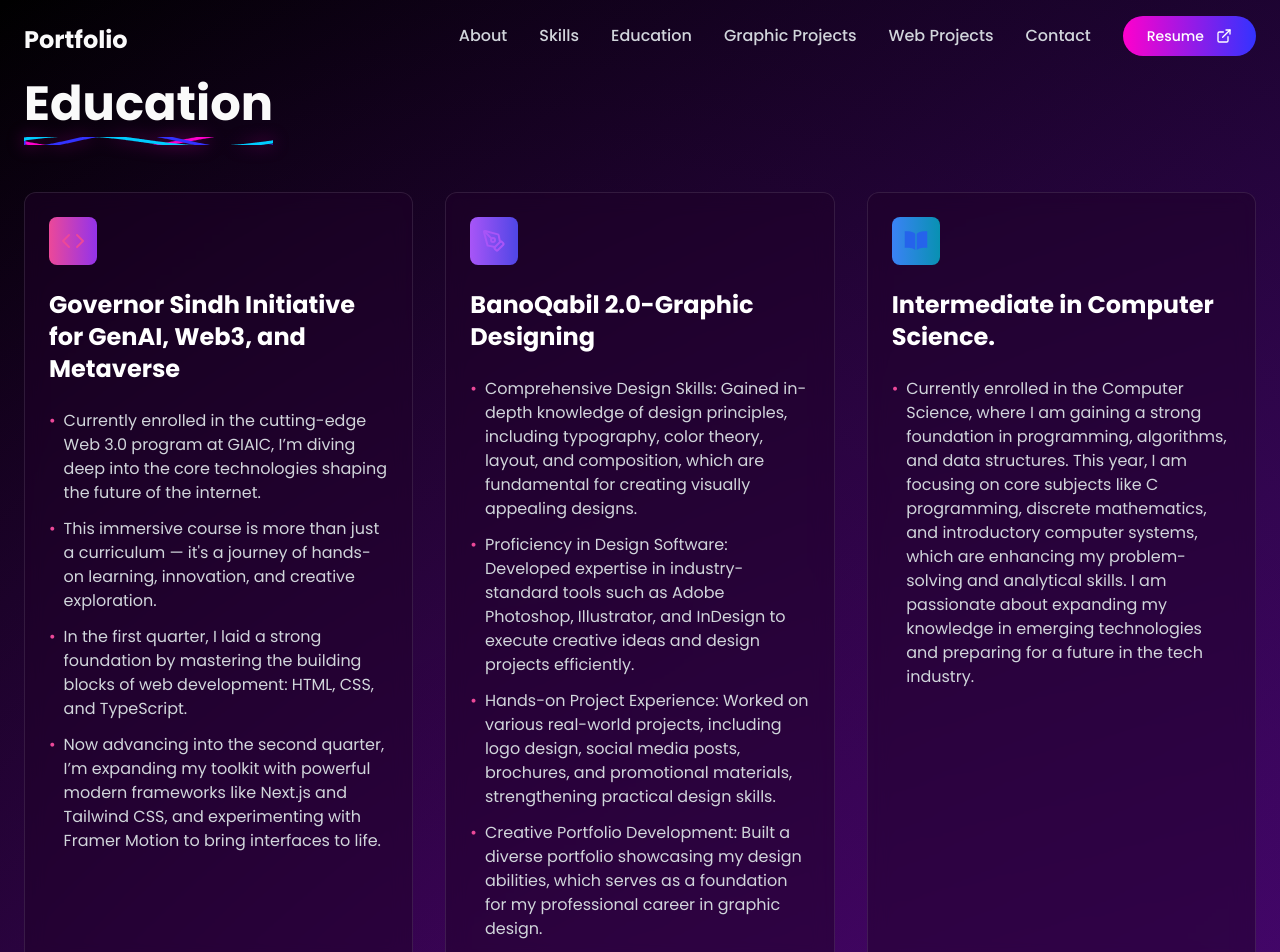
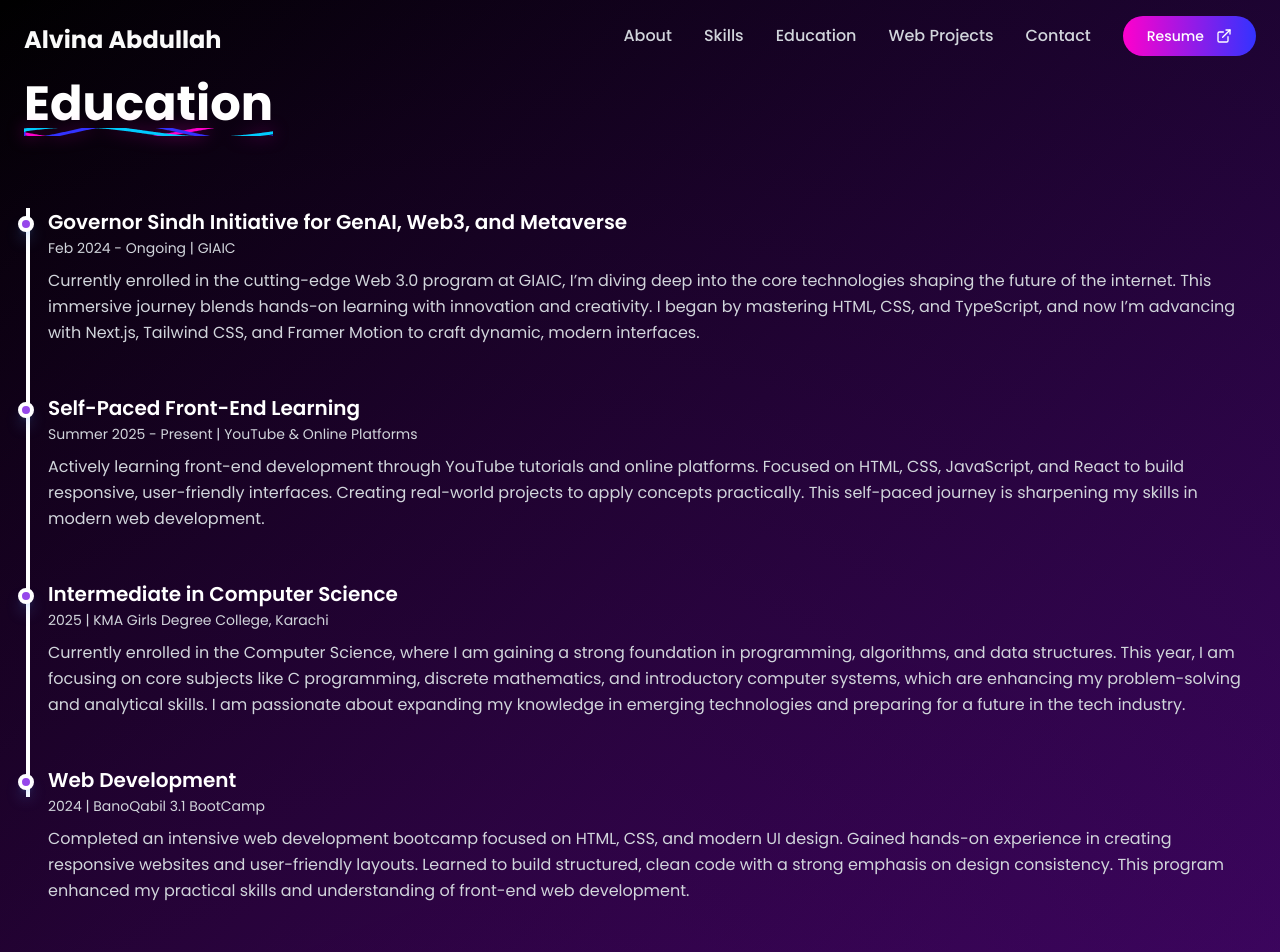
Before and after one commit to alvina-abdullah/Professional-Portfolio, a Next.js app: page /education in a window 1280 px wide. Shown: the top 952 px of the page. Built offline with nearby package versions, Linux system fonts and the light colour scheme.

Commit message:
some changes

```diff
--- a/app/education/page.tsx
+++ b/app/education/page.tsx
@@ -1,45 +1,49 @@
-"use client"
+"use client";
 
-import { motion } from "framer-motion"
-import { Code, PenTool } from "lucide-react"
-import WaveAnimation from "@/components/wave-animation"
-import { IoBookSharp } from "react-icons/io5";
+import { motion, useScroll, useTransform } from "framer-motion";
+import { useRef } from "react";
+import WaveAnimation from "@/components/wave-animation";
+
 const education = [
   {
     id: 1,
+    date: "Feb 2024 - Ongoing | GIAIC",
     title: "Governor Sindh Initiative for GenAI, Web3, and Metaverse",
-    icon: <Code className="h-6 w-6 text-pink-500" />,
-    items: [
-      "Currently enrolled in the cutting-edge Web 3.0 program at GIAIC, I’m diving deep into the core technologies shaping the future of the internet.",
-      "This immersive course is more than just a curriculum — it's a journey of hands-on learning, innovation, and creative exploration.",
-      "In the first quarter, I laid a strong foundation by mastering the building blocks of web development: HTML, CSS, and TypeScript.",
-      "Now advancing into the second quarter, I’m expanding my toolkit with powerful modern frameworks like Next.js and Tailwind CSS, and experimenting with Framer Motion to bring interfaces to life."
-    ],
-    color: "from-pink-500 to-purple-600",
+   description: `Currently enrolled in the cutting-edge Web 3.0 program at GIAIC, I’m diving deep into the core technologies shaping the future of the internet. This immersive journey blends hands-on learning with innovation and creativity. I began by mastering HTML, CSS, and TypeScript, and now I’m advancing with Next.js, Tailwind CSS, and Framer Motion to craft dynamic, modern interfaces.`,
+
   },
 {
   id: 2,
-    title: "BanoQabil 2.0-Graphic Designing",
-    icon: <PenTool className="h-6 w-6 text-purple-500" />,
-    items: ["Comprehensive Design Skills: Gained in-depth knowledge of design principles, including typography, color theory, layout, and composition, which are fundamental for creating visually appealing designs.",
-       "Proficiency in Design Software: Developed expertise in industry-standard tools such as Adobe Photoshop, Illustrator, and InDesign to execute creative ideas and design projects efficiently.",
-       "Hands-on Project Experience: Worked on various real-world projects, including logo design, social media posts, brochures, and promotional materials, strengthening practical design skills.",
-       "Creative Portfolio Development: Built a diverse portfolio showcasing my design abilities, which serves as a foundation for my professional career in graphic design."
-      ],
-    color: "from-purple-500 to-indigo-600",
+  date: "Summer 2025 - Present | YouTube & Online Platforms",
+  title: "Self-Paced Front-End Learning",
+  description: `Actively learning front-end development through YouTube tutorials and online platforms. Focused on HTML, CSS, JavaScript, and React to build responsive, user-friendly interfaces. Creating real-world projects to apply concepts practically. This self-paced journey is sharpening my skills in modern web development.`,
 },
   {
     id: 3,
-    title: "Intermediate in Computer Science.",
-    icon: <IoBookSharp className="h-6 w-6 text-blue-600" />,
-    items: [
-      "Currently enrolled in the Computer Science, where I am gaining a strong foundation in programming, algorithms, and data structures. This year, I am focusing on core subjects like C programming, discrete mathematics, and introductory computer systems, which are enhancing my problem-solving and analytical skills. I am passionate about expanding my knowledge in emerging technologies and preparing for a future in the tech industry.",
-    ],
-    color: "from-blue-500 to-cyan-600",
+    date: "2025 | KMA Girls Degree College, Karachi",
+    title: "Intermediate in Computer Science",
+    description: `Currently enrolled in the Computer Science, where I am gaining a strong foundation in programming, algorithms, and data structures. This year, I am focusing on core subjects like C programming, discrete mathematics, and introductory computer systems, which are enhancing my problem-solving and analytical skills. I am passionate about expanding my knowledge in emerging technologies and preparing for a future in the tech industry.`,
   },
-]
+  {
+  id: 4,
+  date: "2024 | BanoQabil 3.1 BootCamp",
+  title: "Web Development",
+  description: `Completed an intensive web development bootcamp focused on HTML, CSS, and modern UI design. Gained hands-on experience in creating responsive websites and user-friendly layouts. Learned to build structured, clean code with a strong emphasis on design consistency. This program enhanced my practical skills and understanding of front-end web development.`,
+},
+    {
+    id: 5,
+    date: "2023 | BanoQabil 2.0",
+    title: "Graphic Designing",
+    description: `I have developed a strong foundation in graphic design, mastering key principles like typography, color theory, and composition. I’m proficient in industry-standard tools such as Adobe Photoshop, Illustrator, and InDesign. Through hands-on projects, I’ve created logos, brochures, and social media designs that reflect real-world experience. My growing portfolio showcases my creativity and readiness for a professional design career.`,
+  },
+  {
+    id: 6,
+    date: "2023 | Al-Makhdoom Public School, Karachi ",
+    title: "Matriculation",
+    description: `Completed my matriculation with a focus on biology and science subjects.Built a strong foundation in science and mathematics during matriculation, achieving excellent academic results. Actively participated in school clubs, science fairs, and administration duties, which strengthened my leadership, communication, and teamwork skills.`,
+  },
+];
 
-export default function Education() {
 const containerVariants = {
   hidden: { opacity: 0 },
   visible: {
@@ -48,7 +52,7 @@ export default function Education() {
       staggerChildren: 0.2,
     },
   },
-  }
+};
 
 const itemVariants = {
   hidden: { opacity: 0, y: 20 },
@@ -59,60 +63,80 @@ export default function Education() {
       duration: 0.5,
     },
   },
-  }
+};
+
+export default function EducationTimeline() {
+  const ref = useRef(null);
+
+  // Scroll progress hook
+  const { scrollYProgress } = useScroll({
+    target: ref,
+    offset: ["start end", "end start"], // when it enters and leaves the screen
+  });
+
+  // Animate line height from 0% to 100%
+  const lineHeight = useTransform(scrollYProgress, [0, 1], ["0%", "100%"]);
 
   return (
-    <section id="education" className="py-20 relative overflow-hidden">
-      <div className="container mx-auto px-4 md:px-6">
+    <section
+      id="education"
+      className="relative py-20 text-white overflow-hidden"
+    >
+      {/* Top blur wave */}
+      <div className="absolute top-0 left-0 w-full h-20 opacity-30 blur-2xl pointer-events-none" />
+
+      <div className="container mx-auto px-4 md:px-6 relative z-10">
+        {/* Heading */}
         <motion.div
-          initial={{ opacity: 0, y: 20 }}
+          initial={{ opacity: 0, y: 40 }}
           whileInView={{ opacity: 1, y: 0 }}
           viewport={{ once: true }}
-          transition={{ duration: 0.5 }}
+          transition={{ duration: 0.6, ease: "easeOut" }}
           className="mb-16"
         >
-          <h2 className="text-4xl md:text-5xl font-bold mb-4">
-            <span className="relative">
+          <h2 className="text-4xl md:text-5xl font-bold mb-4 relative inline-block">
             Education
             <span className="absolute -bottom-2 left-0 w-full h-2">
               <WaveAnimation />
             </span>
-            </span>
           </h2>
         </motion.div>
+
+        {/* Timeline */}
+        <div ref={ref} className="relative ml-6">
+          {/* Scroll-based animated vertical line */}
+          <motion.div
+            style={{ height: lineHeight }}
+            className="absolute left-[-22px] top-0 w-1 bg-white origin-top"
+          />
 
           <motion.div
             variants={containerVariants}
             initial="hidden"
             whileInView="visible"
             viewport={{ once: true }}
-          className="grid grid-cols-1 md:grid-cols-2 lg:grid-cols-3 gap-8"
+            className="relative"
           >
-          {education.map((service, index) => (
-            <motion.div key={index} variants={itemVariants} className="service-card rounded-xl p-6 h-full">
-              <div
-                className={`bg-gradient-to-r ${service.color} p-3 rounded-lg inline-flex items-center justify-center mb-6`}
+            {education.map((edu) => (
+              <motion.div
+                key={edu.id}
+                variants={itemVariants}
+                className="mb-12 relative"
               >
-                {service.icon}
-              </div>
-              <h3 className="text-2xl font-bold mb-6 text-white">{service.title}</h3>
-
-              {Array.isArray(service.items) ? (
-                <ul className="space-y-3">
-                  {service.items.map((item, idx) => (
-                    <li key={idx} className="flex items-start">
-                      <span className="text-pink-500 mr-2">•</span>
-                      <span className="text-gray-300">{item}</span>
-                    </li>
-                  ))}
-                </ul>
-              ) : (
-                <p className="text-gray-300">{service.items}</p>
-              )}
+                <div className="absolute w-4 h-4 bg-[#9647eb] border-4 border-white rounded-full left-[-30px] top-2 shadow-lg shadow-blue-400/40"></div>
+                <h3 className="text-xl font-semibold">{edu.title}</h3>
+                <span className="text-sm text-gray-300">{edu.date}</span>
+                <p className="mt-2 text-gray-300 leading-relaxed">
+                  {edu.description}
+                </p>
               </motion.div>
             ))}
           </motion.div>
         </div>
+      </div>
+
+      {/* Bottom blurred wave */}
+      <div className="absolute bottom-0 left-0 w-full h-40 opacity-30 blur-2xl pointer-events-none" />
     </section>
-  )
+  );
 }
--- a/app/page.tsx
+++ b/app/page.tsx
@@ -64,7 +64,7 @@ export default function Home() {
       <Hero/>
       <About/>
       <WebProjects/>
-      <GraphicProjects/>
+      {/* <GraphicProjects/> */}
       <Skills/>
       <Education/>
       {/* <StepsSection/> */}
--- a/app/skills/page.tsx
+++ b/app/skills/page.tsx
@@ -165,3 +165,4 @@ function AnimatedSkill({ skill, index, inView }: { skill: any; index: number; in
     </div>
   )
 }
+export default Skills
--- a/app/web-projects/page.tsx
+++ b/app/web-projects/page.tsx
@@ -187,12 +187,12 @@ export default function WebProjects() {
         whileInView="visible"
         viewport={{ once: true }}
       >
-        <Button variant="outline" size="lg" asChild className="relative overflow-hidden group">
+        {/* <Button variant="outline" size="lg" asChild className="relative overflow-hidden group">
           <Link href="/web-projects" rel="noopener noreferrer">
             <span className="relative z-10">View All Projects</span>
             <span className="absolute inset-0 bg-primary/10 w-0 group-hover:w-full transition-all duration-300 ease-out" />
           </Link>
-        </Button>
+        </Button> */}
       </motion.div>
     </section>
   )
--- a/components/Education.tsx
+++ b/components/Education.tsx
@@ -1,45 +1,49 @@
-"use client"
+"use client";
 
-import { motion } from "framer-motion"
-import { Code, PenTool } from "lucide-react"
-import WaveAnimation from "@/components/wave-animation"
-import { IoBookSharp } from "react-icons/io5";
+import { motion, useScroll, useTransform } from "framer-motion";
+import { useRef } from "react";
+import WaveAnimation from "@/components/wave-animation";
+
 const education = [
   {
     id: 1,
+    date: "Feb 2024 - Ongoing | GIAIC",
     title: "Governor Sindh Initiative for GenAI, Web3, and Metaverse",
-    icon: <Code className="h-6 w-6 text-pink-500" />,
-    items: [
-      "Currently enrolled in the cutting-edge Web 3.0 program at GIAIC, I’m diving deep into the core technologies shaping the future of the internet.",
-      "This immersive course is more than just a curriculum — it's a journey of hands-on learning, innovation, and creative exploration.",
-      "In the first quarter, I laid a strong foundation by mastering the building blocks of web development: HTML, CSS, and TypeScript.",
-      "Now advancing into the second quarter, I’m expanding my toolkit with powerful modern frameworks like Next.js and Tailwind CSS, and experimenting with Framer Motion to bring interfaces to life."
-    ],
-    color: "from-pink-500 to-purple-600",
+   description: `Currently enrolled in the cutting-edge Web 3.0 program at GIAIC, I’m diving deep into the core technologies shaping the future of the internet. This immersive journey blends hands-on learning with innovation and creativity. I began by mastering HTML, CSS, and TypeScript, and now I’m advancing with Next.js, Tailwind CSS, and Framer Motion to craft dynamic, modern interfaces.`,
+
   },
 {
   id: 2,
-    title: "BanoQabil 2.0-Graphic Designing",
-    icon: <PenTool className="h-6 w-6 text-purple-500" />,
-    items: ["Comprehensive Design Skills: Gained in-depth knowledge of design principles, including typography, color theory, layout, and composition, which are fundamental for creating visually appealing designs.",
-       "Proficiency in Design Software: Developed expertise in industry-standard tools such as Adobe Photoshop, Illustrator, and InDesign to execute creative ideas and design projects efficiently.",
-       "Hands-on Project Experience: Worked on various real-world projects, including logo design, social media posts, brochures, and promotional materials, strengthening practical design skills.",
-       "Creative Portfolio Development: Built a diverse portfolio showcasing my design abilities, which serves as a foundation for my professional career in graphic design."
-      ],
-    color: "from-purple-500 to-indigo-600",
+  date: "Summer 2025 - Present | YouTube & Online Platforms",
+  title: "Self-Paced Front-End Learning",
+  description: `Actively learning front-end development through YouTube tutorials and online platforms. Focused on HTML, CSS, JavaScript, and React to build responsive, user-friendly interfaces. Creating real-world projects to apply concepts practically. This self-paced journey is sharpening my skills in modern web development.`,
 },
   {
     id: 3,
-    title: "Intermediate in Computer Science.",
-    icon: <IoBookSharp className="h-6 w-6 text-blue-600" />,
-    items: [
-      "Currently enrolled in the Computer Science, where I am gaining a strong foundation in programming, algorithms, and data structures. This year, I am focusing on core subjects like C programming, discrete mathematics, and introductory computer systems, which are enhancing my problem-solving and analytical skills. I am passionate about expanding my knowledge in emerging technologies and preparing for a future in the tech industry.",
-    ],
-    color: "from-blue-500 to-cyan-600",
+    date: "2025 | KMA Girls Degree College, Karachi",
+    title: "Intermediate in Computer Science",
+    description: `Currently enrolled in the Computer Science, where I am gaining a strong foundation in programming, algorithms, and data structures. This year, I am focusing on core subjects like C programming, discrete mathematics, and introductory computer systems, which are enhancing my problem-solving and analytical skills. I am passionate about expanding my knowledge in emerging technologies and preparing for a future in the tech industry.`,
   },
-]
+  {
+  id: 4,
+  date: "2024 | BanoQabil 3.1 BootCamp",
+  title: "Web Development",
+  description: `Completed an intensive web development bootcamp focused on HTML, CSS, and modern UI design. Gained hands-on experience in creating responsive websites and user-friendly layouts. Learned to build structured, clean code with a strong emphasis on design consistency. This program enhanced my practical skills and understanding of front-end web development.`,
+},
+    {
+    id: 5,
+    date: "2023 | BanoQabil 2.0",
+    title: "Graphic Designing",
+    description: `I have developed a strong foundation in graphic design, mastering key principles like typography, color theory, and composition. I’m proficient in industry-standard tools such as Adobe Photoshop, Illustrator, and InDesign. Through hands-on projects, I’ve created logos, brochures, and social media designs that reflect real-world experience. My growing portfolio showcases my creativity and readiness for a professional design career.`,
+  },
+  {
+    id: 6,
+    date: "2023 | Al-Makhdoom Public School, Karachi ",
+    title: "Matriculation",
+    description: `Completed my matriculation with a focus on biology and science subjects.Built a strong foundation in science and mathematics during matriculation, achieving excellent academic results. Actively participated in school clubs, science fairs, and administration duties, which strengthened my leadership, communication, and teamwork skills.`,
+  },
+];
 
-export default function Education() {
 const containerVariants = {
   hidden: { opacity: 0 },
   visible: {
@@ -48,7 +52,7 @@ export default function Education() {
       staggerChildren: 0.2,
     },
   },
-  }
+};
 
 const itemVariants = {
   hidden: { opacity: 0, y: 20 },
@@ -59,60 +63,80 @@ export default function Education() {
       duration: 0.5,
     },
   },
-  }
+};
+
+export default function EducationTimeline() {
+  const ref = useRef(null);
+
+  // Scroll progress hook
+  const { scrollYProgress } = useScroll({
+    target: ref,
+    offset: ["start end", "end start"], // when it enters and leaves the screen
+  });
+
+  // Animate line height from 0% to 100%
+  const lineHeight = useTransform(scrollYProgress, [0, 1], ["0%", "100%"]);
 
   return (
-    <section id="education" className="py-20 relative overflow-hidden">
-      <div className="container mx-auto px-4 md:px-6">
+    <section
+      id="education"
+      className="relative py-20 text-white overflow-hidden"
+    >
+      {/* Top blur wave */}
+      <div className="absolute top-0 left-0 w-full h-20 opacity-30 blur-2xl pointer-events-none" />
+
+      <div className="container mx-auto px-4 md:px-6 relative z-10">
+        {/* Heading */}
         <motion.div
-          initial={{ opacity: 0, y: 20 }}
+          initial={{ opacity: 0, y: 40 }}
           whileInView={{ opacity: 1, y: 0 }}
           viewport={{ once: true }}
-          transition={{ duration: 0.5 }}
+          transition={{ duration: 0.6, ease: "easeOut" }}
           className="mb-16"
         >
-          <h2 className="text-4xl md:text-5xl font-bold mb-4">
-            <span className="relative">
+          <h2 className="text-4xl md:text-5xl font-bold mb-4 relative inline-block">
             Education
             <span className="absolute -bottom-2 left-0 w-full h-2">
               <WaveAnimation />
             </span>
-            </span>
           </h2>
         </motion.div>
+
+        {/* Timeline */}
+        <div ref={ref} className="relative ml-6">
+          {/* Scroll-based animated vertical line */}
+          <motion.div
+            style={{ height: lineHeight }}
+            className="absolute left-[-22px] top-0 w-1 bg-white origin-top"
+          />
 
           <motion.div
             variants={containerVariants}
             initial="hidden"
             whileInView="visible"
             viewport={{ once: true }}
-          className="grid grid-cols-1 md:grid-cols-2 lg:grid-cols-3 gap-8"
+            className="relative"
           >
-          {education.map((service, index) => (
-            <motion.div key={index} variants={itemVariants} className="service-card rounded-xl p-6 h-full">
-              <div
-                className={`bg-gradient-to-r ${service.color} p-3 rounded-lg inline-flex items-center justify-center mb-6`}
+            {education.map((edu) => (
+              <motion.div
+                key={edu.id}
+                variants={itemVariants}
+                className="mb-12 relative"
               >
-                {service.icon}
-              </div>
-              <h3 className="text-2xl font-bold mb-6 text-white">{service.title}</h3>
-
-              {Array.isArray(service.items) ? (
-                <ul className="space-y-3">
-                  {service.items.map((item, idx) => (
-                    <li key={idx} className="flex items-start">
-                      <span className="text-pink-500 mr-2">•</span>
-                      <span className="text-gray-300">{item}</span>
-                    </li>
-                  ))}
-                </ul>
-              ) : (
-                <p className="text-gray-300">{service.items}</p>
-              )}
+                <div className="absolute w-4 h-4 bg-[#9647eb] border-4 border-white rounded-full left-[-30px] top-2 shadow-lg shadow-blue-400/40"></div>
+                <h3 className="text-xl font-semibold">{edu.title}</h3>
+                <span className="text-sm text-gray-300">{edu.date}</span>
+                <p className="mt-2 text-gray-300 leading-relaxed">
+                  {edu.description}
+                </p>
               </motion.div>
             ))}
           </motion.div>
         </div>
+      </div>
+
+      {/* Bottom blurred wave */}
+      <div className="absolute bottom-0 left-0 w-full h-40 opacity-30 blur-2xl pointer-events-none" />
     </section>
-  )
+  );
 }
--- a/components/Header.tsx
+++ b/components/Header.tsx
@@ -11,7 +11,7 @@ const navLinks = [
   { name: "About", href: "/about" },
   { name: "Skills", href: "/skills" },
   { name: "Education", href: "/education" },
-  { name: "Graphic Projects", href: "/graphic-projects" },
+  // { name: "Graphic Projects", href: "/graphic-projects" },
   { name: "Web Projects", href: "/web-projects" },
   { name: "Contact", href: "/contact" },
 ]
@@ -39,8 +39,8 @@ export default function Header() {
         <div className="flex items-center justify-between">
           <motion.div initial={{ opacity: 0, x: -20 }} animate={{ opacity: 1, x: 0 }} transition={{ duration: 0.5 }}>
             <Link href="/" className="flex items-center">
-              <div className="relative h-10 w-40">
-                <p className="py-2 font-extrabold text-2xl" >Portfolio</p>
+              <div className="relative h-10 w-52">
+                <p className="py-2 font-extrabold text-2xl" >Alvina Abdullah</p>
               </div>
             </Link>
           </motion.div>
--- a/components/Web-projects.tsx
+++ b/components/Web-projects.tsx
@@ -162,14 +162,14 @@ export default function WebProjects() {
 
   return (
     <section id="projects" className="py-16 md:py-24 container">
-          <p className="text-primary text-4xl mb-4 tracking-wider uppercase text-center font-extrabold ">My Projects</p>
+          <p className="text-primary text-4xl mb-4 tracking-wider uppercase text-center font-extrabold ">Portfolio</p>
       <AnimatedSectionTitle
-        title="Web Projects"
+        title="My Projects"
         subtitle="Here are some of my recent projects. Each project is built with modern technologies and best practices."
       />
 
       <motion.div
-        className="grid grid-cols-1 md:grid-cols-2 lg:grid-cols-3 gap-8"
+        className="grid grid-cols-1 md:grid-cols-2 lg:grid-cols-2 gap-8"
         variants={containerVariants}
         initial="hidden"
         whileInView="visible"
--- a/package.json
+++ b/package.json
@@ -9,6 +9,7 @@
     "lint": "next lint"
   },
   "dependencies": {
+    "@emailjs/browser": "^4.4.1",
     "@emotion/is-prop-valid": "latest",
     "@hookform/resolvers": "^3.9.1",
     "@radix-ui/react-accordion": "1.2.2",
@@ -43,6 +44,7 @@
     "clsx": "^2.1.1",
     "cmdk": "1.0.4",
     "date-fns": "4.1.0",
+    "emailjs-com": "^3.2.0",
     "embla-carousel-react": "8.5.1",
     "framer-motion": "latest",
     "input-otp": "1.4.1",
```
Also changed, not shown: components/Hero.tsx (+48 -25 lines), 2 other files (tests, documents, lock files or other folders). Lines whose indentation alone changed are shown as unchanged.
